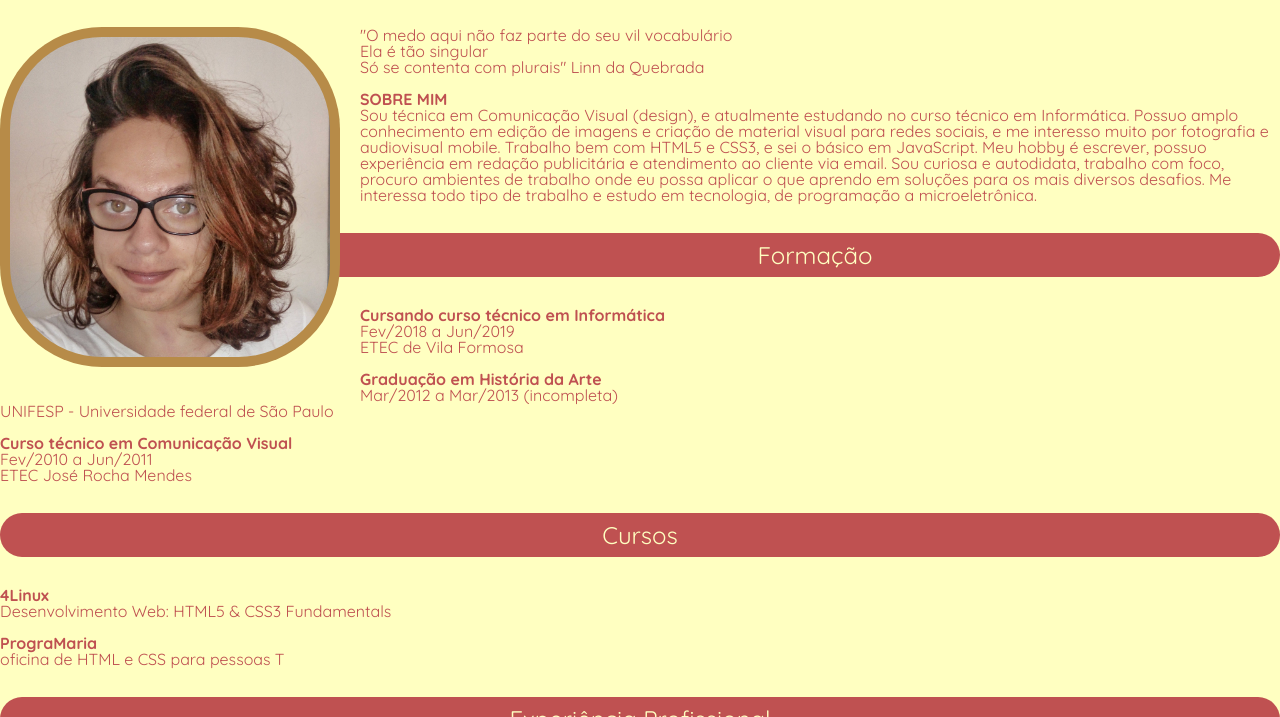
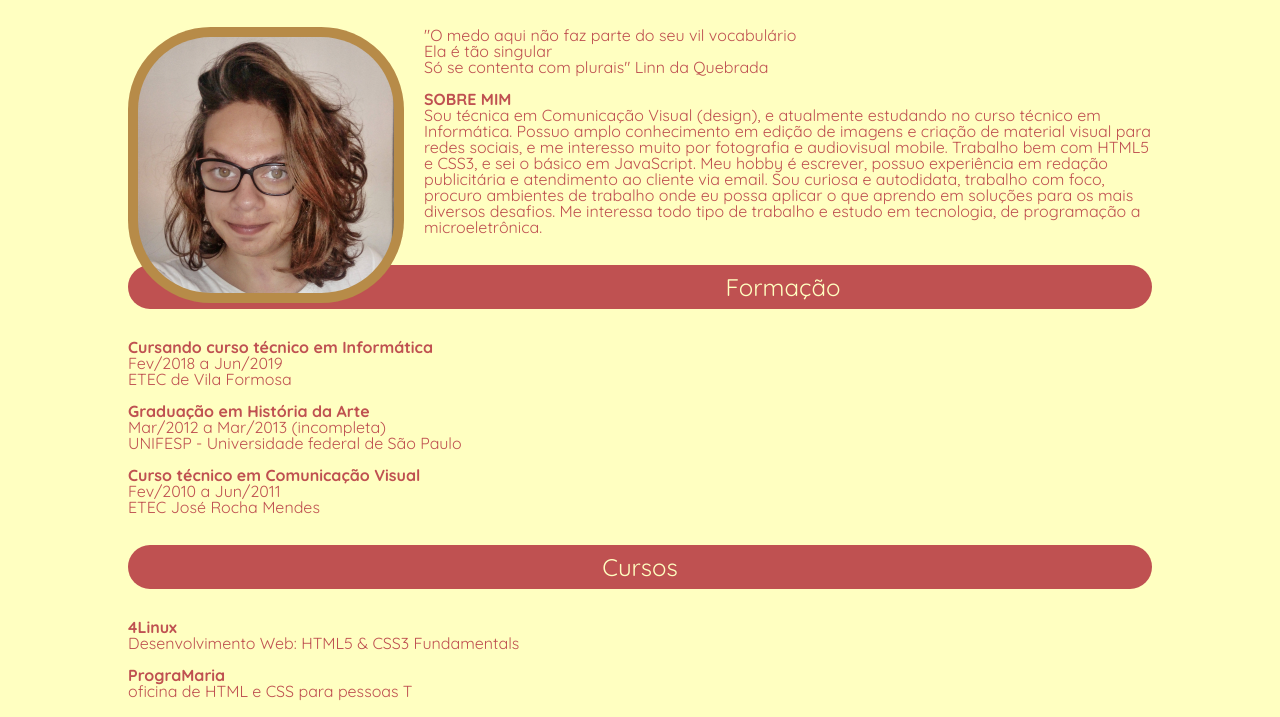
Before and after one commit to mobgiu/mobgiu.github.io, a plain HTML site: page index.html in a window 1280 px wide. Shown: the part 83-800 px from the top of the page. Drawn offline with Linux system fonts and the light colour scheme.

Commit message:
Update indexstyle.css

```diff
--- a/CSS/indexstyle.css
+++ b/CSS/indexstyle.css
@@ -57,13 +57,13 @@ body {
 }
 .wrapper {
     min-height: 100%;
-    margin-bottom: -65px;
+    margin-bottom: 65px;
 }
 h1,h2 {
 	color: #ffffc1;
 	text-align: center;
 }
-#corpo {
+main {
 	margin-left: 10%;
 	margin-right: 10%;
 }
@@ -97,9 +97,6 @@ h3 {
 section {
 	margin-top: 30px;
 }
-footer,#push {
-    height: 25px;
-}
 footer {
 	color: #ffffc1;
 	background: #bf5151;
@@ -107,5 +104,6 @@ footer {
 	margin-bottom: 0;
 	padding-top: 10px;
 	width: 100%;
+	height: 25px;
 	text-align: center;
 }
```
